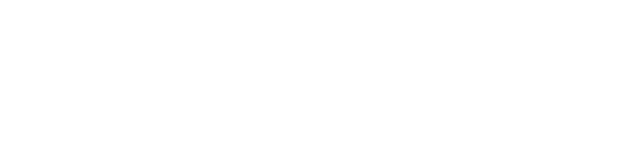
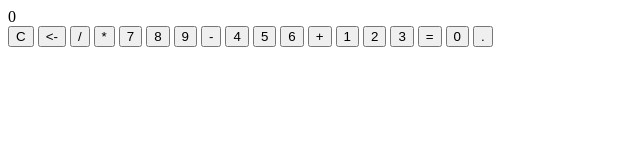
Before and after one commit to anablue22/Calculadora, a plain HTML site: page index.html in a window 1280 px wide. Shown: the whole page, without its empty margins (0-640 px from the left). Drawn offline with Linux system fonts and the light colour scheme.

Commit message:
Realización de pantalla y botones en HTML

```diff
--- a/index.html
+++ b/index.html
@@ -8,6 +8,39 @@
 </head>
 <body>
 
+    <div class="calculadora">
+
+        <div class="pantalla">0</div>
+
+        <button class="button" id="c">C</button>
+        <button class="button" id="borrar"><-</button>
+        <button class="button">/</button>
+        <button class="button">*</button>
+        <button class="button">7</button>
+        <button class="button">8</button>
+        <button class="button">9</button>
+        <button class="button">-</button>
+        <button class="button">4</button>
+        <button class="button">5</button>
+        <button class="button">6</button>
+        <button class="button">+</button>
+        <button class="button">1</button>
+        <button class="button">2</button>
+        <button class="button">3</button>
+        <button class="button" id="igual">=</button>
+        <button class="button" id="cero">0</button>
+        <button class="button">.</button>
+
+
+
+
+
+
+    </div>
+
+
+
+
     <script src="main.js"></script>
 </body>
 </html>
--- a/style.css
+++ b/style.css
@@ -1,9 +0,0 @@
-body {
-    display: flex;
-    justify-content: center;
-    align-items: center;
-    height: 100vh;
-    margin: 0;
-    background-color: #e0f7fa;
-    font-family: 'Arial', sans-serif;
-}
```
